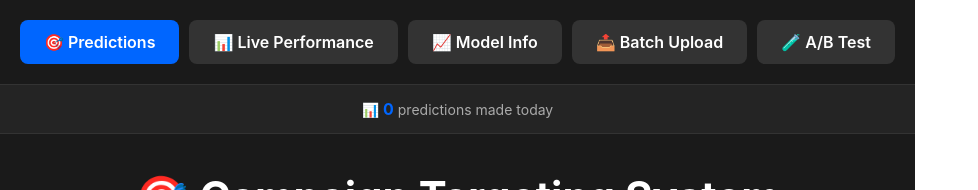
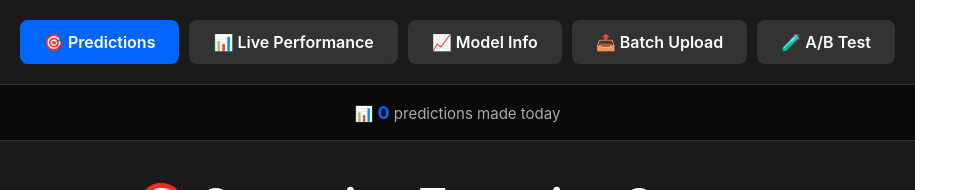
Before and after one commit to ShivVIT2019/Campaign_Targeting_System, a React app in the folder frontend/: page / in a window 1280 px wide. Shown: the top 190 px of the page, without its empty margins (0-978 px from the left). Built offline with nearby package versions, Linux system fonts and the light colour scheme; no server answers; the HTML template or start-up script is replaced by a standard one.

Commit message:
Final: Full-width stats, show only on Predictions & Batch tabs

```diff
--- a/frontend/src/App.jsx
+++ b/frontend/src/App.jsx
@@ -1,4 +1,4 @@
- import { useState, useEffect } from "react";
+import { useState, useEffect } from "react";
 import axios from "axios";
 import Metrics from "./Metrics.jsx";
 import BatchUpload from "./BatchUpload.jsx";
@@ -225,19 +225,20 @@ function App() {
         </button>
       </div>
 
-      {/* Full-width Stats Bar */}
-      {(currentPage === "predict" || currentPage === "batch" || currentPage === "live") && (
+      {/* Full-width Stats Bar - ONLY on Predictions and Batch Upload */}
+      {(currentPage === "predict" || currentPage === "batch") && (
         <div style={{
-          padding: "12px 20px",
-          backgroundColor: "#242424",
+          width: "100%",
+          padding: "14px 0",
+          backgroundColor: "#0a0a0a",
           borderTop: "1px solid #333",
           textAlign: "center",
-          fontSize: "14px",
-          color: "#aaa"
+          fontSize: "15px",
+          color: "#888"
         }}>
-          📊 <span style={{ color: "#0066ff", fontWeight: "bold", fontSize: "16px" }}>
+          📊 <span style={{ color: "#0066ff", fontWeight: "bold", fontSize: "18px" }}>
             {totalPredictions.toLocaleString()}
-          </span> predictions made today
+          </span> <span style={{ color: "#aaa" }}>predictions made today</span>
         </div>
       )}
     </div>
```
